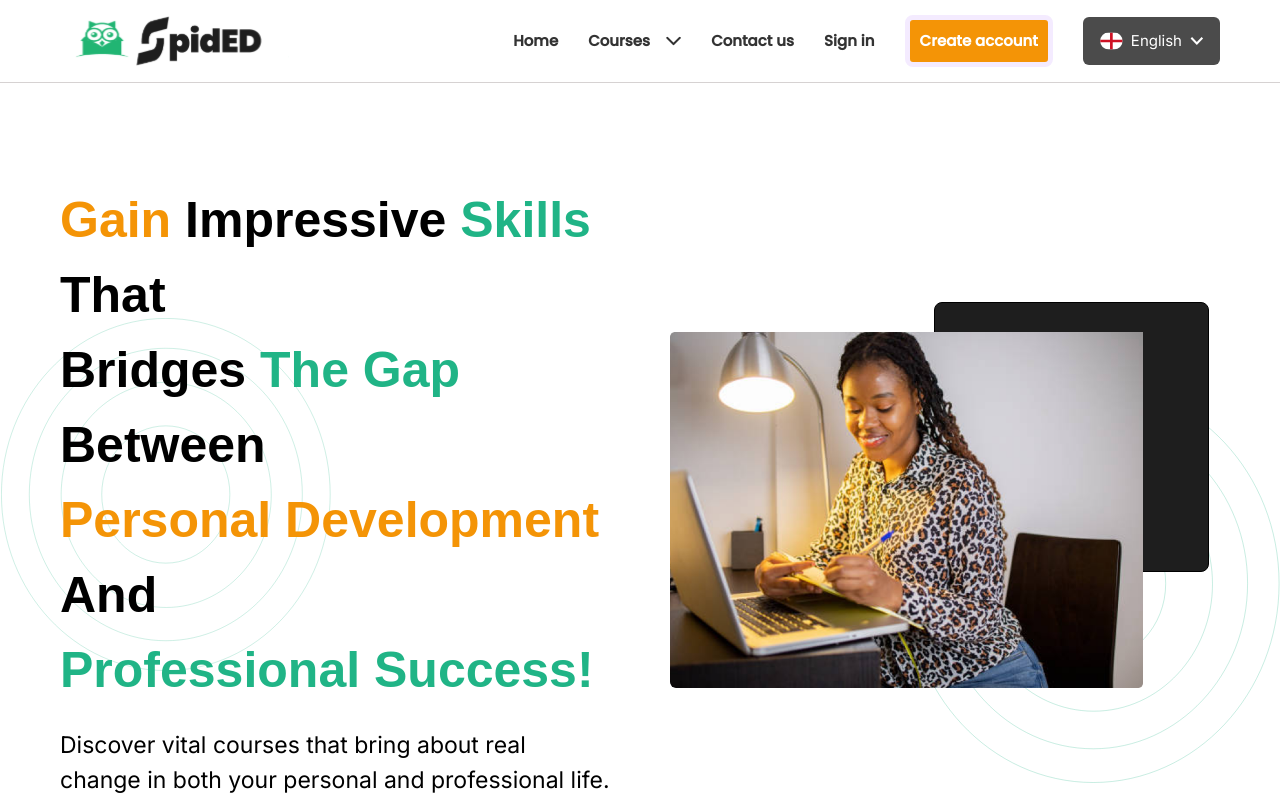
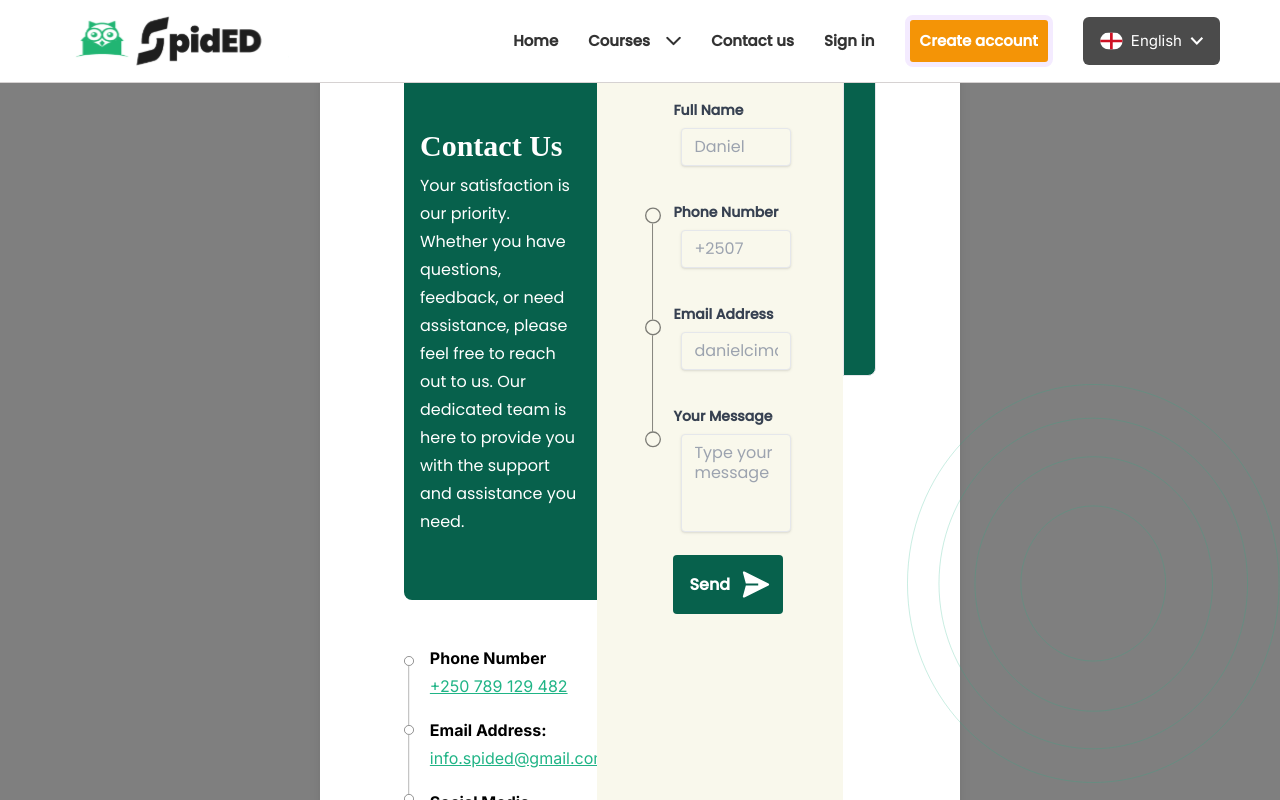
Before and after one commit to stevenmukama/Elearningproject-Fe, a React (Vite) app: page / in a window 1280 px wide. Both pictures are taken after a click on the link "Contact us". Shown: the top 800 px of the page. Built offline with nearby package versions, Linux system fonts and the light colour scheme; a web font is replaced by a local one.

Commit message:
added more changes

```diff
--- a/src/components/Navbar.jsx
+++ b/src/components/Navbar.jsx
@@ -1,4 +1,5 @@
 import { useState, useEffect, useRef } from 'react';
+import ContactForm from './ContactForm';
 import logo from './../img/spidedlogo.svg';
 import './Navbar.css';
 
@@ -26,6 +27,7 @@ const Navbar = () => {
 	const buttonRef = useRef(null);
 	const [isCoursesDropdownOpen, setIsCoursesDropdownOpen] =
 		useState(false);
+	const [isContactFormOpen, setIsContactFormOpen] = useState(false);
 
 	useEffect(() => {
 		const handleResize = () => {
@@ -137,9 +139,10 @@ const Navbar = () => {
 					</div>
 					<a
 						className='nav-item max-md:hidden'
-						onClick={() => handleNavItemClick('contact')}>
+						onClick={() => setIsContactFormOpen(true)}>
 						Contact us
 					</a>
+
 					<a className='nav-item'>Sign in </a>
 					{windowWidth <= 768 ? (
 						<a className='button box-account'>Sign up </a>
@@ -198,6 +201,18 @@ const Navbar = () => {
 					</div>
 				</div>
 			</nav>
+			{isContactFormOpen && (
+				<div className='inset-0 z-10 flex items-center justify-center bg-black bg-opacity-50 '>
+					<div className='w-4/5 p-6 bg-white rounded shadow-lg md:w-1/2'>
+						<span
+							onClick={() => setIsContactFormOpen(false)}
+							className='float-right text-2xl font-bold text-gray-500 cursor-pointer hover:text-black'>
+							&times;
+						</span>
+						<ContactForm />
+					</div>
+				</div>
+			)}
 			{isCoursesDropdownOpen && (
 				<div className='absolute block mx-auto left-0 top-16 right-0 z-50 mt-4 w-3/4 rounded-md shadow-lg bg-[#F0FAF7] '>
 					<div className='relative flex justify-between px-4 pt-6'>
@@ -264,13 +279,13 @@ const Navbar = () => {
 					</a>
 				</div>
 			)}
-			{isSmallScreenMenuOpen && isCoursesDropdownOpen && (
+			{isSmallScreenMenuOpen && (
 				<div className='absolute block flex-col mx-auto left-0 top-16 right-0 z-50 mt-4 w-full rounded-md shadow-lg bg-[#F0FAF7] '>
-					<div className='relative flex-col px-4 pt-6'>
+					<div className='relative flex-col pt-6 pl-10'>
 						<span className='text-[#24D198] text-2xl font-bold font-koho'>
 							Course Categories
 						</span>
-						<span className='flex items-center gap-1 cursor-pointer bg-white p-3 text-black hover:text-[#24D198]'>
+						<span className='flex w-fit mt-4 items-center gap-1 cursor-pointer bg-white p-3 text-black hover:text-[#24D198]'>
 							View All
 							<img
 								src='/arrowRightIcon.svg'
@@ -279,15 +294,15 @@ const Navbar = () => {
 							/>
 						</span>
 					</div>
-					<ul className='py-2'>
+					<ul className='py-2 '>
 						{[...Array(5)].map((_, rowIndex) => (
 							<div
 								key={rowIndex}
-								className='flex items-center '>
+								className='flex-col items-center justify-center '>
 								{[...Array(5)].map((_, colIndex) => (
 									<li
 										key={colIndex}
-										className={`px-4 py-2 text-start items-center w-1/5 text-black hover:text-[#24D198] cursor-pointer ${coursesDropdownItems[rowIndex * 5 + colIndex] === 'Coming Soon' ? 'bg-white p-2' : ''}`}>
+										className={`pl-10 py-2 text-start  text-black hover:text-[#24D198] cursor-pointer ${coursesDropdownItems[rowIndex * 5 + colIndex] === 'Coming Soon' ? 'bg-white p-2' : ''}`}>
 										{coursesDropdownItems[rowIndex * 5 + colIndex]}
 									</li>
 								))}
```
Also changed, not shown: 1 other file (tests, documents, lock files or other folders).
